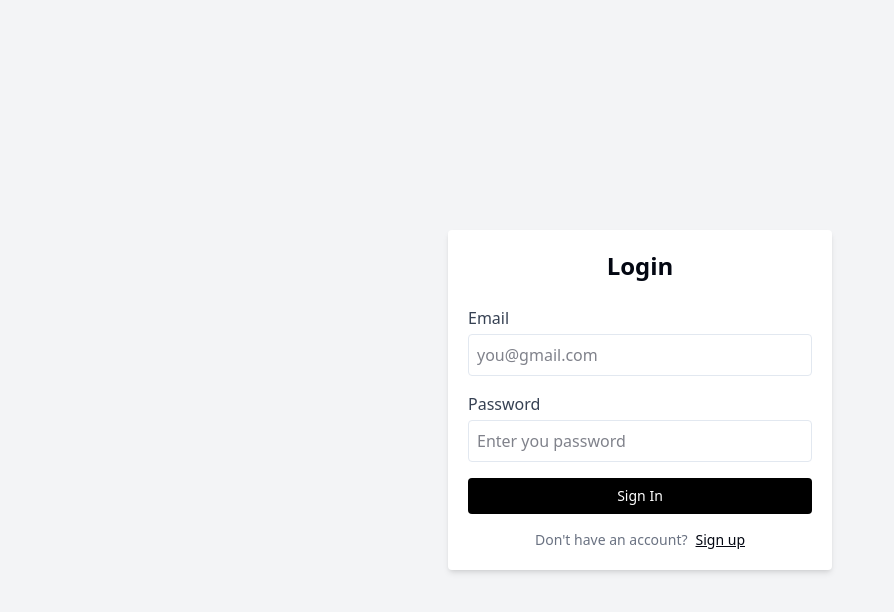
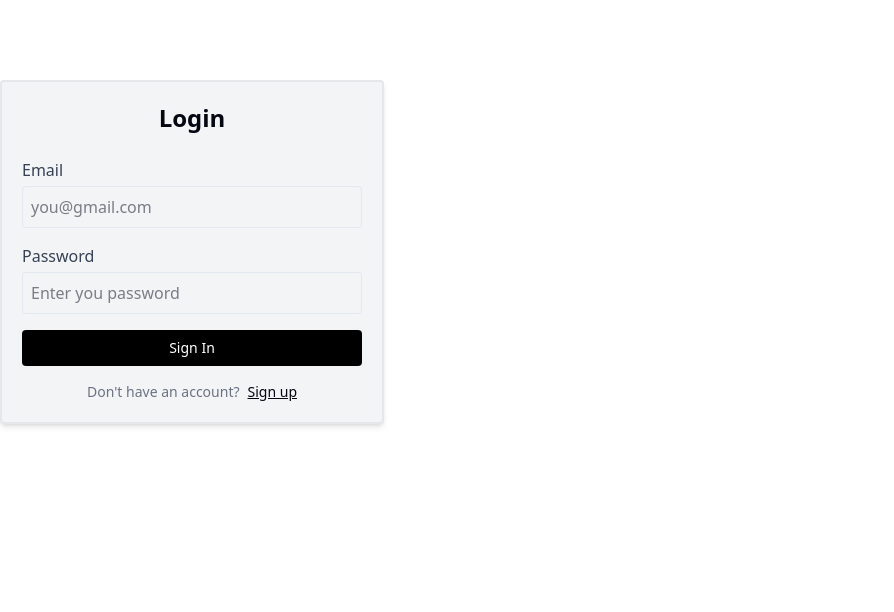
Before and after one commit to CodeWithMe2025/E-Commerce-code-chefs, a React (Vite) app: page / in a window 1280 px wide. Shown: the top 612 px of the page, without its empty margins (0-894 px from the left). Built offline with nearby package versions, Linux system fonts and the light colour scheme.

Commit message:
Solved some style issues

```diff
--- a/src/Pages/SignInPage.jsx
+++ b/src/Pages/SignInPage.jsx
@@ -13,8 +13,6 @@ const validCredentials = {
 const SignInPage = () => {
 
     const [isLoading, setIsLoading] = useState(false)
-    const [email, setEmail] = useState(null)
-    const [password, setPassword] = useState(null)
     const [error, setError] = useState(false)
 
     const {
@@ -31,7 +29,7 @@ const SignInPage = () => {
         setTimeout(() => {
             if (data.email === validCredentials.email && data.password === validCredentials.password) {
                 setError(false);
-                console.log("Form Submitted ✅");
+                console.log("Form Submitted");
             } else {
                 setError(true);
             }
@@ -43,21 +41,19 @@ const SignInPage = () => {
 
 
     return (
-        <div className="bg-gray-100 flex items-center justify-center min-h-screen">
-            <div className="bg-white p-5 rounded shadow-md w-full max-w-sm">
+            <div className="bg-gray-100 border-gray-200 border-2 rounded shadow-md w-full max-w-sm p-5 my-20">
                 <h2 className="text-2xl font-bold text-center text-gray-950 mb-6">Login</h2>
 
                 <form onSubmit={handleSubmit(onSubmit)}>
                     <div className="mb-4">
                         <label htmlFor="email" className="block text-m font-medium text-gray-700 mb-1">Email</label>
                         <input
-                            // type="email"
+                            type="email"
                             id="email"
                             {...register("email")}
                             className="w-full px-2 py-2 border rounded focus:outline-none focus:ring-2 focus:ring-gray-600"
                             placeholder="you@gmail.com"
                             disabled={isLoading}
-                            // onChange={(e) => setEmail(e.target.value)}
                         />
                         {errors.email && <p className="py-2 text-sm font-medium text-red-500">{errors.email.message}</p>}
                     </div>
@@ -71,7 +67,6 @@ const SignInPage = () => {
                             className="w-full px-2 py-2 border rounded focus:outline-none focus:ring-2 focus:ring-gray-600"
                             placeholder="Enter you password"
                             disabled={isLoading}
-                            // onChange={(e) => setPassword(e.target.value)}
                         />
                         {errors.password && <p className="py-2 text-sm font-medium text-red-500">{errors.password.message}</p>}
                     </div>
@@ -94,8 +89,6 @@ const SignInPage = () => {
                     </p>
                 </form>
             </div>
-        </div>
-
     )
 }
 
```
